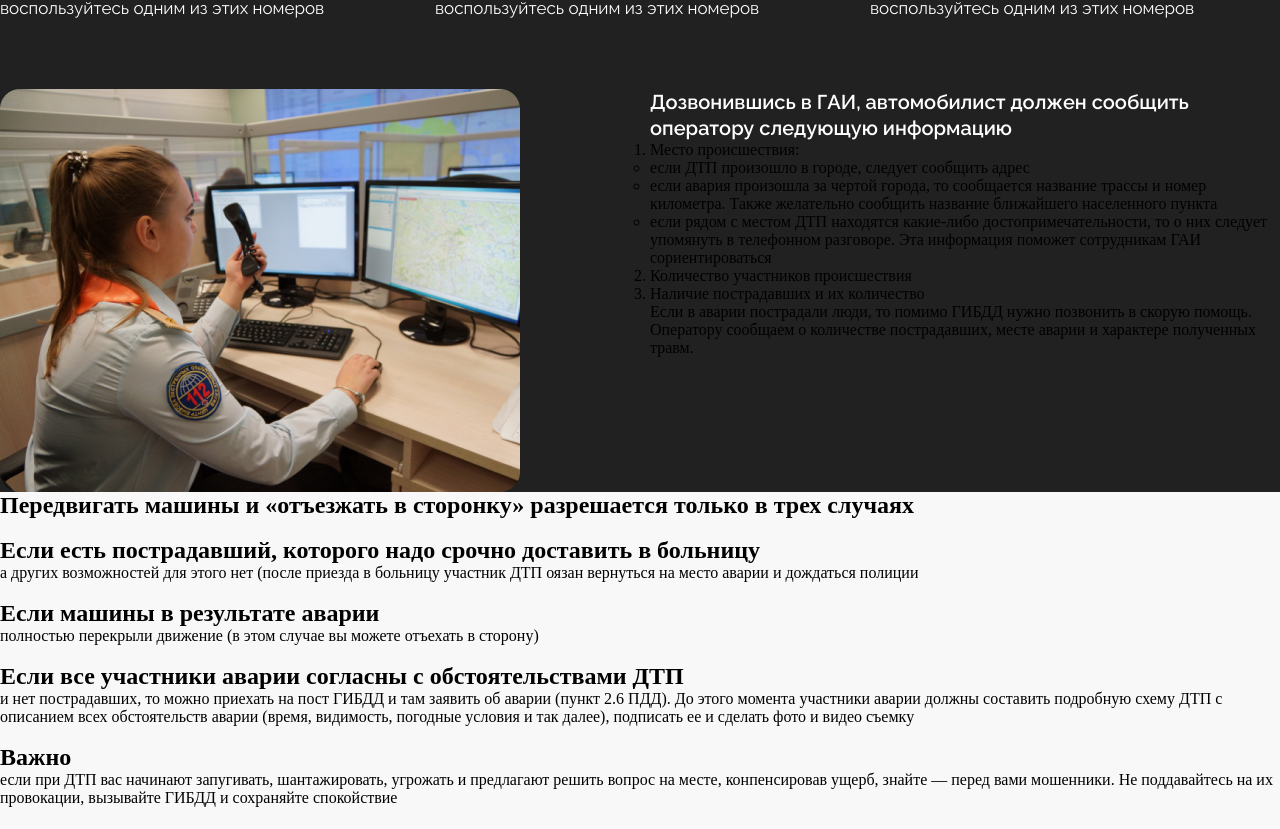
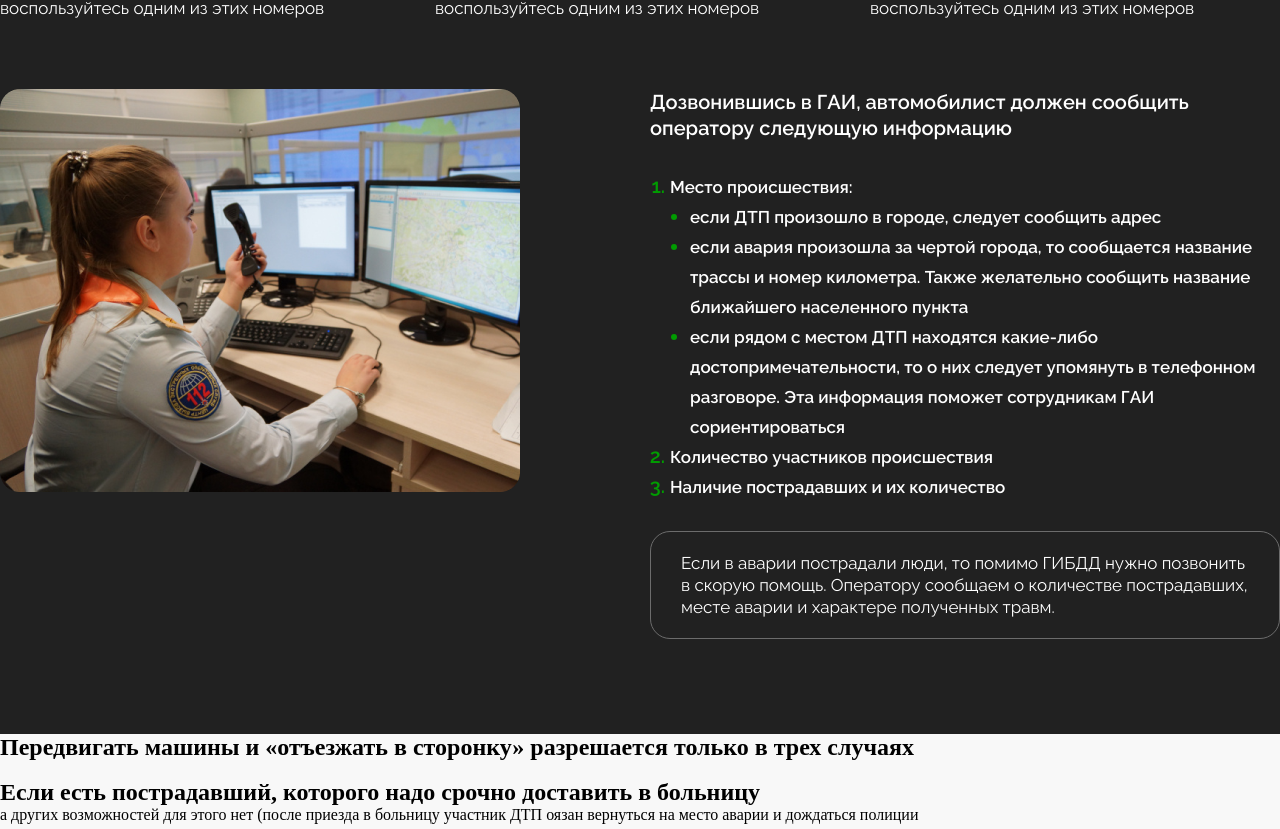
Before and after one commit to redskyby/for_igor, a React (Create React App) app: page /dtpWillHappened in a window 1280 px wide. Shown: the part 1490-2319 px from the top of the page. Built offline with nearby package versions, Linux system fonts and the light colour scheme.

Commit message:
finish the second section DtpWillHappened.js

```diff
--- a/src/components/dtpWillHappened/DtpWillHappened.css
+++ b/src/components/dtpWillHappened/DtpWillHappened.css
@@ -170,6 +170,43 @@
   line-height: 26px;
   text-align: left;
   color: #FFFFFF;
+  margin-bottom: 30px;
+}
+.second_section_dttWillHappened_second_block_list {
+  list-style-type: decimal;
+  color: #019C01;
+  font-family: Raleway, sans-serif;
+  font-size: 20px;
+  font-weight: 600;
+  line-height: 1.5;
+  text-align: left;
+  margin-left: 20px;
+  margin-bottom: 30px;
+}
+.second_section_dttWillHappened_second_block_list_list {
+  list-style-type: disc;
+  margin-left: 20px;
+  line-height: 1.5;
+}
+.second_section_dttWillHappened_second_block_list li span {
+  color: #FFFFFF;
+  font-family: Raleway, sans-serif;
+  font-size: 17px;
+  font-weight: 600;
+  line-height: 22px;
+  text-align: left;
+}
+.second_section_dttWillHappened_second_block_text_after_block {
+  border: 1px solid #6C6C6C;
+  padding: 20px 30px 20px 30px;
+  border-radius: 20px;
+  color: #FFFFFF;
+  font-family: Raleway, sans-serif;
+  font-size: 17px;
+  font-weight: 400;
+  line-height: 22px;
+  text-align: left;
+  margin-bottom: 95px;
 }
 
 /*# sourceMappingURL=DtpWillHappened.css.map */
--- a/src/components/dtpWillHappened/DtpWillHappened.js
+++ b/src/components/dtpWillHappened/DtpWillHappened.js
@@ -144,26 +144,26 @@ function DtpWillHappened() {
                         <div className="second_section_dttWillHappened_second_block_text">
                             <h3>Дозвонившись в ГАИ, автомобилист должен сообщить оператору следующую информацию</h3>
                             <div>
-                                <ol>
-                                    <li>Место происшествия:
-                                        <ul>
-                                            <li>если ДТП произошло в городе, следует сообщить адрес</li>
-                                            <li>если авария произошла за чертой города, то сообщается название трассы и
+                                <ol className="second_section_dttWillHappened_second_block_list">
+                                    <li ><span>Место происшествия:</span>
+                                        <ul className="second_section_dttWillHappened_second_block_list_list">
+                                            <li><span>если ДТП произошло в городе, следует сообщить адрес</span></li>
+                                            <li><span>если авария произошла за чертой города, то сообщается название трассы и
                                                 номер километра. Также желательно сообщить название ближайшего
                                                 населенного пункта
-                                            </li>
-                                            <li>если рядом с местом ДТП находятся какие-либо достопримечательности, то о
+                                            </span></li>
+                                            <li><span>если рядом с местом ДТП находятся какие-либо достопримечательности, то о
                                                 них следует упомянуть в телефонном разговоре. Эта информация поможет
                                                 сотрудникам ГАИ сориентироваться
-                                            </li>
+                                            </span></li>
                                         </ul>
                                     </li>
-                                    <li>Количество участников происшествия</li>
-                                    <li>Наличие пострадавших и их количество</li>
+                                    <li><span>Количество участников происшествия</span></li>
+                                    <li><span>Наличие пострадавших и их количество</span></li>
                                 </ol>
                             </div>
 
-                            <div>
+                            <div className="second_section_dttWillHappened_second_block_text_after_block">
                                 <p>Если в аварии пострадали люди, то помимо ГИБДД нужно позвонить в скорую помощь.
                                     Оператору
                                     сообщаем о количестве пострадавших, месте аварии и характере полученных травм.</p>
--- a/src/components/dtpWillHappened/DtpWillHappened.scss
+++ b/src/components/dtpWillHappened/DtpWillHappened.scss
@@ -178,7 +178,46 @@
         line-height: 26px;
         text-align: left;
         color: #FFFFFF;
+        margin-bottom: 30px;
       }
+    }
+    &_list{
+      list-style-type: decimal;
+      color: #019C01;
+      font-family: $font-family, sans-serif;
+      font-size: 20px;
+      font-weight: 600;
+      line-height: 1.5;
+      text-align: left;
+      margin-left: 20px;
+      margin-bottom: 30px;
+      &_list{
+        list-style-type: disc;
+        margin-left: 20px;
+        line-height: 1.5;
+      }
+
+      li span{
+        color: #FFFFFF;
+        font-family: $font-family, sans-serif;
+        font-size: 17px;
+        font-weight: 600;
+        line-height: 22px;
+        text-align: left;
+      }
+    }
+
+    &_text_after_block{
+      border: 1px solid #6C6C6C;
+      padding: 20px 30px 20px 30px;
+      border-radius: 20px;
+      color: #FFFFFF;
+      font-family: $font-family, sans-serif;
+      font-size: 17px;
+      font-weight: 400;
+      line-height: 22px;
+      text-align: left;
+      margin-bottom: 95px;
     }
   }
 }
```
